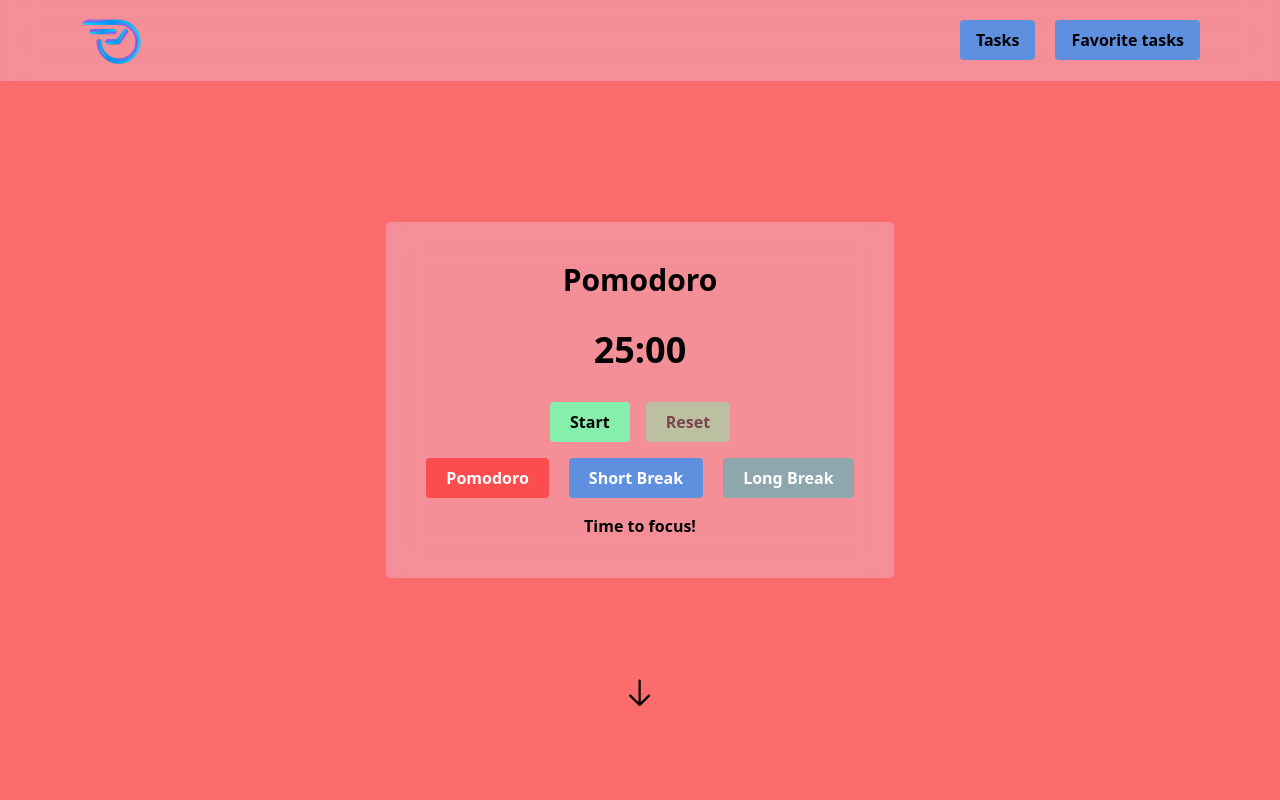
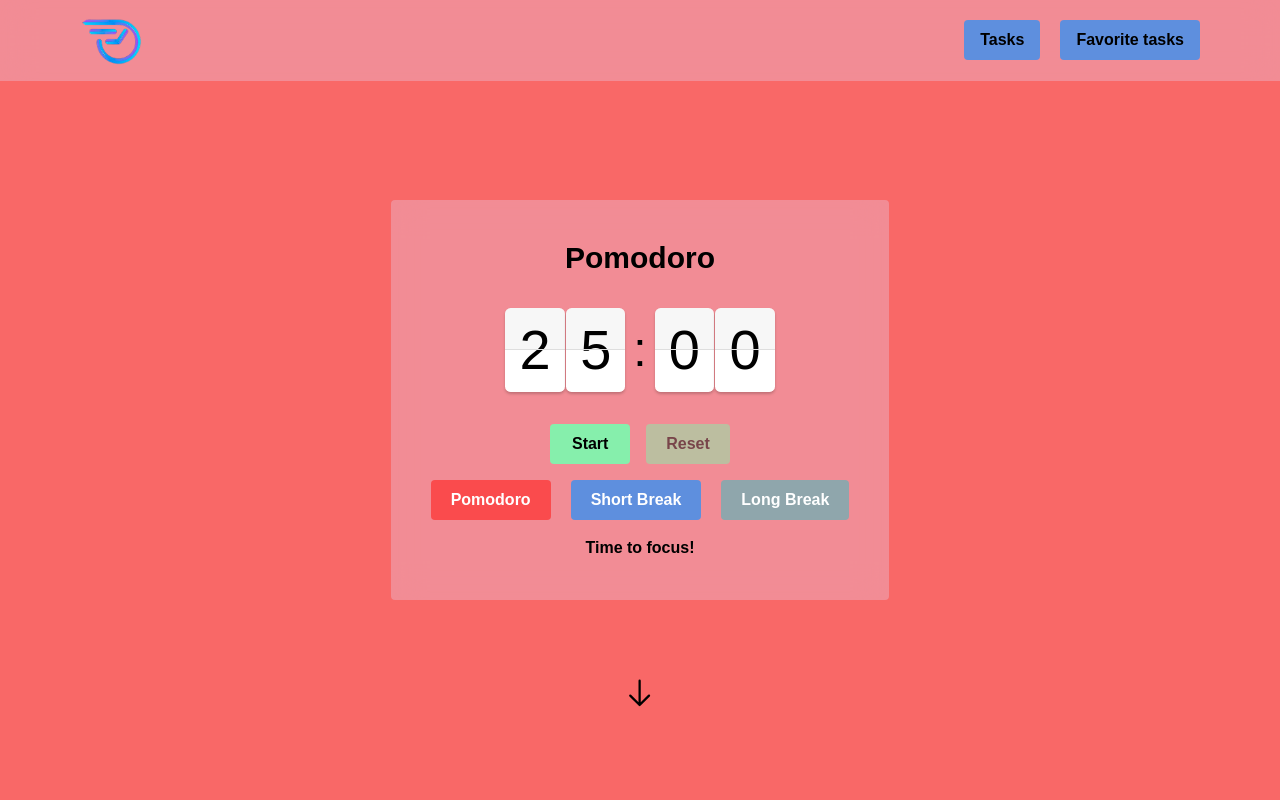
Before and after one commit to ashikReza/Projects, a React (Vite) app: page / in a window 1280 px wide. Shown: the top 800 px of the page. Built offline with nearby package versions, Linux system fonts and the light colour scheme.

Commit message:
Timer count animation semi done

```diff
--- /dev/null
+++ b/src/TimerDisplay.css
@@ -0,0 +1,115 @@
+*,
+*::after,
+*::before {
+  box-sizing: border-box;
+  font-family: Arial, Helvetica, sans-serif;
+  /* font-size: 2.5rem; */
+}
+
+body {
+  background-color: #f2f1ed;
+  color: black;
+}
+
+.flip-card {
+  position: relative;
+  display: inline-flex;
+  flex-direction: column;
+  box-shadow: 0 2px 3px 0 rgba(0, 0, 0, 0.2);
+  border-radius: 0.1em;
+
+  font-size: 3.5rem;
+}
+
+.top,
+.bottom,
+.flip-card .top-flip,
+.flip-card .bottom-flip {
+  height: 0.75em;
+  line-height: 1;
+  padding: 0.25em;
+  overflow: hidden;
+}
+
+.middle-pointer {
+  font-size: 3rem;
+
+  border-radius: 200%;
+
+  display: flex;
+  align-items: center;
+  justify-content: center;
+}
+
+.top,
+.flip-card .top-flip {
+  background-color: #f7f7f7;
+  border-top-right-radius: 0.1em;
+  border-top-left-radius: 0.1em;
+  border-bottom: 1px solid rgba(0, 0, 0, 0.1);
+}
+
+.bottom,
+.flip-card .bottom-flip {
+  background-color: white;
+  display: flex;
+  align-items: flex-end;
+  border-bottom-right-radius: 0.1em;
+  border-bottom-left-radius: 0.1em;
+}
+
+.flip-card .top-flip {
+  position: absolute;
+  width: 100%;
+  animation: flip-top 250ms ease-in;
+  transform-origin: bottom;
+}
+
+@keyframes flip-top {
+  100% {
+    transform: rotateX(90deg);
+  }
+}
+
+.flip-card .bottom-flip {
+  position: absolute;
+  bottom: 0;
+  width: 100%;
+  animation: flip-bottom 250ms ease-out 250ms;
+  transform-origin: top;
+  transform: rotateX(90deg);
+}
+
+@keyframes flip-bottom {
+  100% {
+    transform: rotateX(0deg);
+  }
+}
+
+.container {
+  display: flex;
+  gap: 0.5em;
+  justify-content: center;
+}
+
+.container-segment {
+  display: flex;
+  flex-direction: column;
+  gap: 0.1em;
+  align-items: center;
+}
+
+.segment {
+  display: flex;
+  gap: 0.1em;
+}
+
+.segment-title {
+  font-size: 1rem;
+}
+
+@media only screen and (max-width: 600px) {
+  .flip-card {
+    font-size: 3rem;
+  }
+}
--- a/src/components/Timer.jsx
+++ b/src/components/Timer.jsx
@@ -13,6 +13,8 @@ import clickSound from "../assets/mixkit-fast-double-click-on-mouse-275 (mp3cut.
 import clickSound2 from "../assets/mixkit-fast-small-sweep-transition-166 (mp3cut.net).mp3";
 
 import { GoArrowDown } from "react-icons/go";
+
+import TimerDisplay from "./TimerDisplay.jsx";
 
 const Timer = () => {
   const { timerState, setTimerState } = useTimer();
@@ -131,11 +133,12 @@ const Timer = () => {
           </p>
         </div>
         <div className="flex justify-center relative my-5 sm:my-8">
-          <p className="text-4xl font-semibold">
+          {/* <p className="text-4xl font-semibold">
             {`${minutes.toString().padStart(2, "0")}:${seconds
               .toString()
               .padStart(2, "0")}`}
-          </p>
+          </p> */}
+          <TimerDisplay minutes={minutes} seconds={seconds} />
         </div>
         <div className="flex justify-center gap-4 ">
           <button
--- /dev/null
+++ b/src/components/TimerDisplay.jsx
@@ -0,0 +1,55 @@
+/* eslint-disable no-unused-vars */
+/* eslint-disable react/prop-types */
+
+// TimerDisplay.jsx
+import React, { useEffect, useState } from "react";
+import "../TimerDisplay.css";
+
+const TimerDisplay = ({ minutes, seconds }) => {
+  const [flipTimer, setFlipTimer] = useState([]);
+
+  useEffect(() => {
+    flipAllCards(minutes, seconds);
+  }, [minutes, seconds]);
+
+  const flipAllCards = (minutes, seconds) => {
+    const minutesTens = Math.floor(minutes / 10);
+    const minutesOnes = minutes % 10;
+    const secondsTens = Math.floor(seconds / 10);
+    const secondsOnes = seconds % 10;
+
+    setFlipTimer([minutesTens, minutesOnes, secondsTens, secondsOnes]);
+  };
+
+  return (
+    <div className="container">
+      <div className="container-segment">
+        <div className="segment">
+          <div className="flip-card" data-minutes-tens>
+            <div className="top">{flipTimer[0]}</div>
+            <div className="bottom">{flipTimer[0]}</div>
+          </div>
+          <div className="flip-card" data-minutes-ones>
+            <div className="top">{flipTimer[1]}</div>
+            <div className="bottom">{flipTimer[1]}</div>
+          </div>
+        </div>
+      </div>
+      <div className="middle-pointer">:</div>
+      <div className="container-segment">
+        <div className="segment">
+          <div className="flip-card" data-seconds-tens>
+            <div className="top">{flipTimer[2]}</div>
+            <div className="bottom">{flipTimer[2]}</div>
+          </div>
+          <div className="flip-card" data-seconds-ones>
+            <div className="top">{flipTimer[3]}</div>
+            <div className="bottom">{flipTimer[3]}</div>
+          </div>
+        </div>
+      </div>
+    </div>
+  );
+};
+
+export default TimerDisplay;
```
